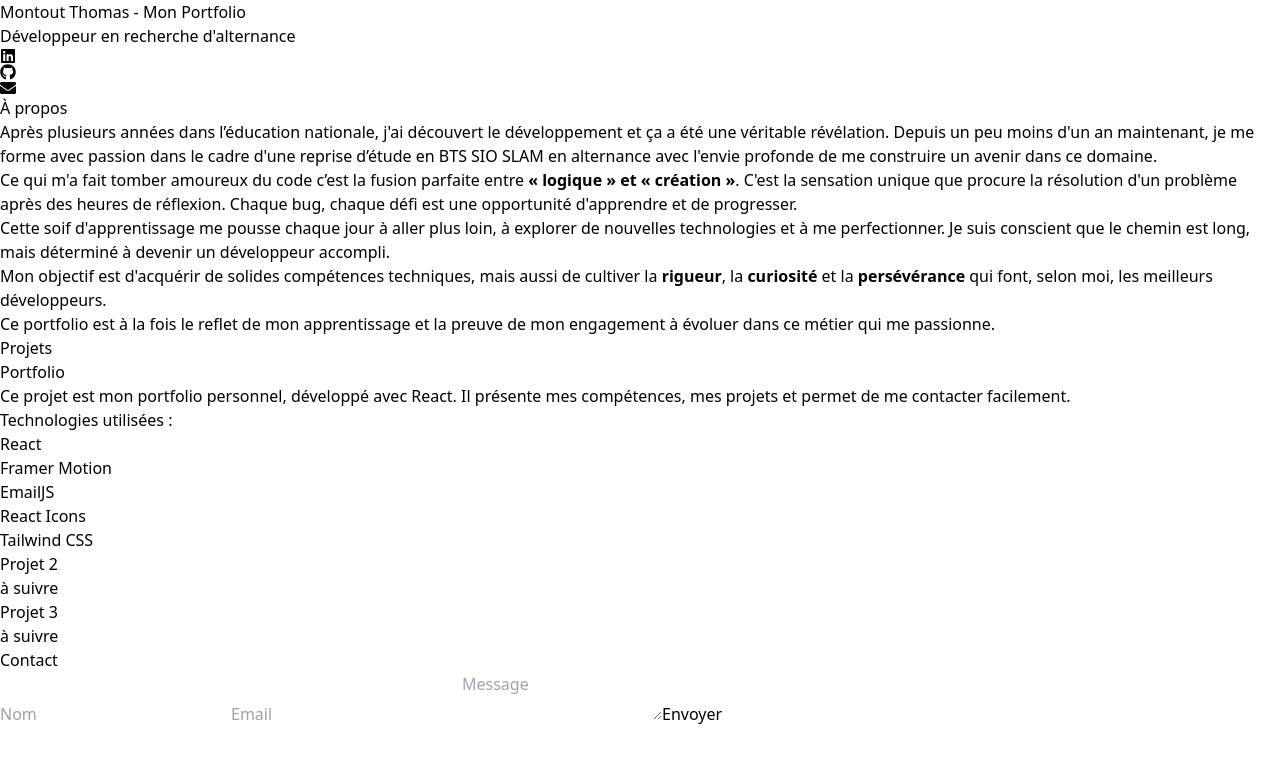
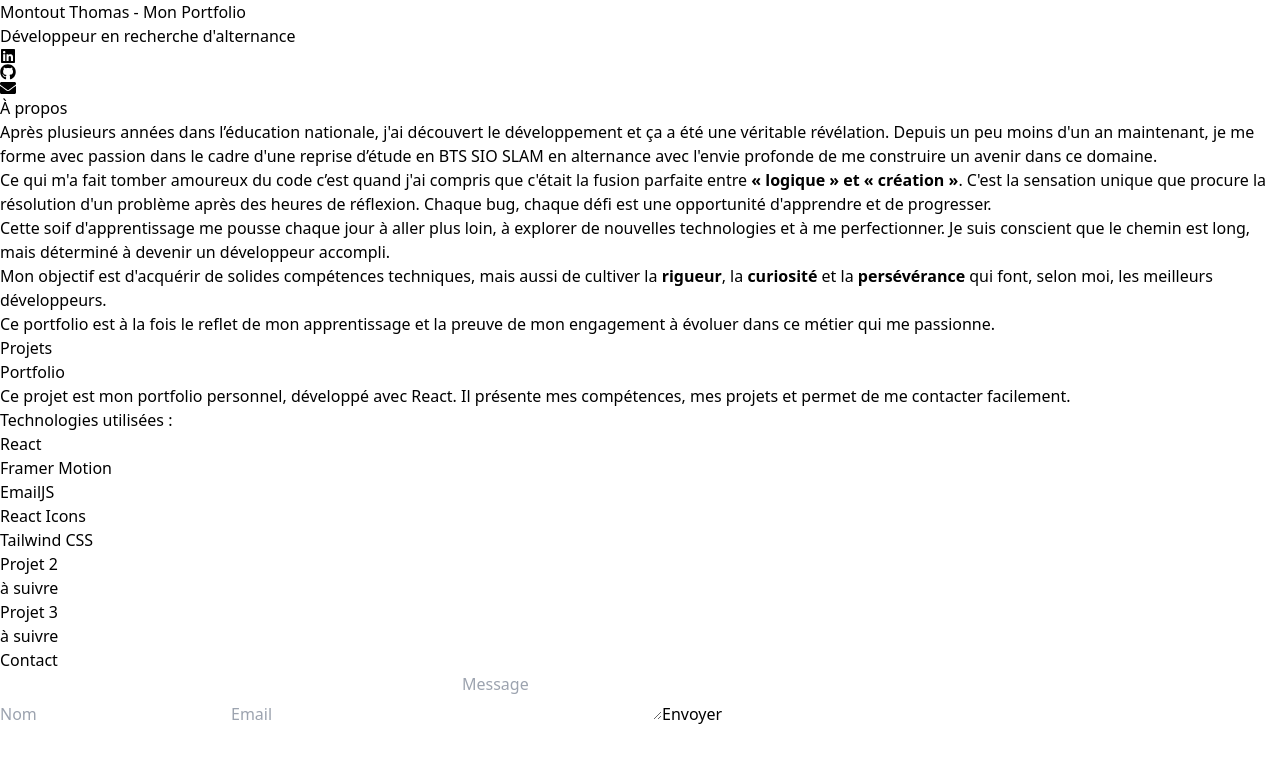
Before and after one commit to TaeVieDev/Portfolio_Dev, a React (Vite) app: page / in a window 1280 px wide. Shown: the top 762 px of the page. Built offline with nearby package versions, Linux system fonts and the light colour scheme.

Commit message:
Adaptation de la section a propos

```diff
--- a/src/App.jsx
+++ b/src/App.jsx
@@ -85,7 +85,7 @@ export default function Portfolio() {
           Après plusieurs années dans l’éducation nationale, j'ai découvert le développement et ça a été une véritable révélation. Depuis un peu moins d'un an maintenant, je me forme avec passion dans le cadre d'une reprise d’étude en BTS SIO SLAM en alternance avec l'envie profonde de me construire un avenir dans ce domaine.
         </p>
         <p className="mt-2 text-gray-300 sm:text-base">
-          Ce qui m'a fait tomber amoureux du code c’est la fusion parfaite entre <strong>« logique » et « création »</strong>. C'est la sensation unique que procure la résolution d'un problème après des heures de réflexion. Chaque bug, chaque défi est une opportunité d'apprendre et de progresser.
+          Ce qui m'a fait tomber amoureux du code c’est quand j'ai compris que c'était la fusion parfaite entre <strong>« logique » et « création »</strong>. C'est la sensation unique que procure la résolution d'un problème après des heures de réflexion. Chaque bug, chaque défi est une opportunité d'apprendre et de progresser.
         </p>
         <p className="mt-2 text-gray-300 sm:text-base">
           Cette soif d'apprentissage me pousse chaque jour à aller plus loin, à explorer de nouvelles technologies et à me perfectionner. Je suis conscient que le chemin est long, mais déterminé à devenir un développeur accompli.
```
